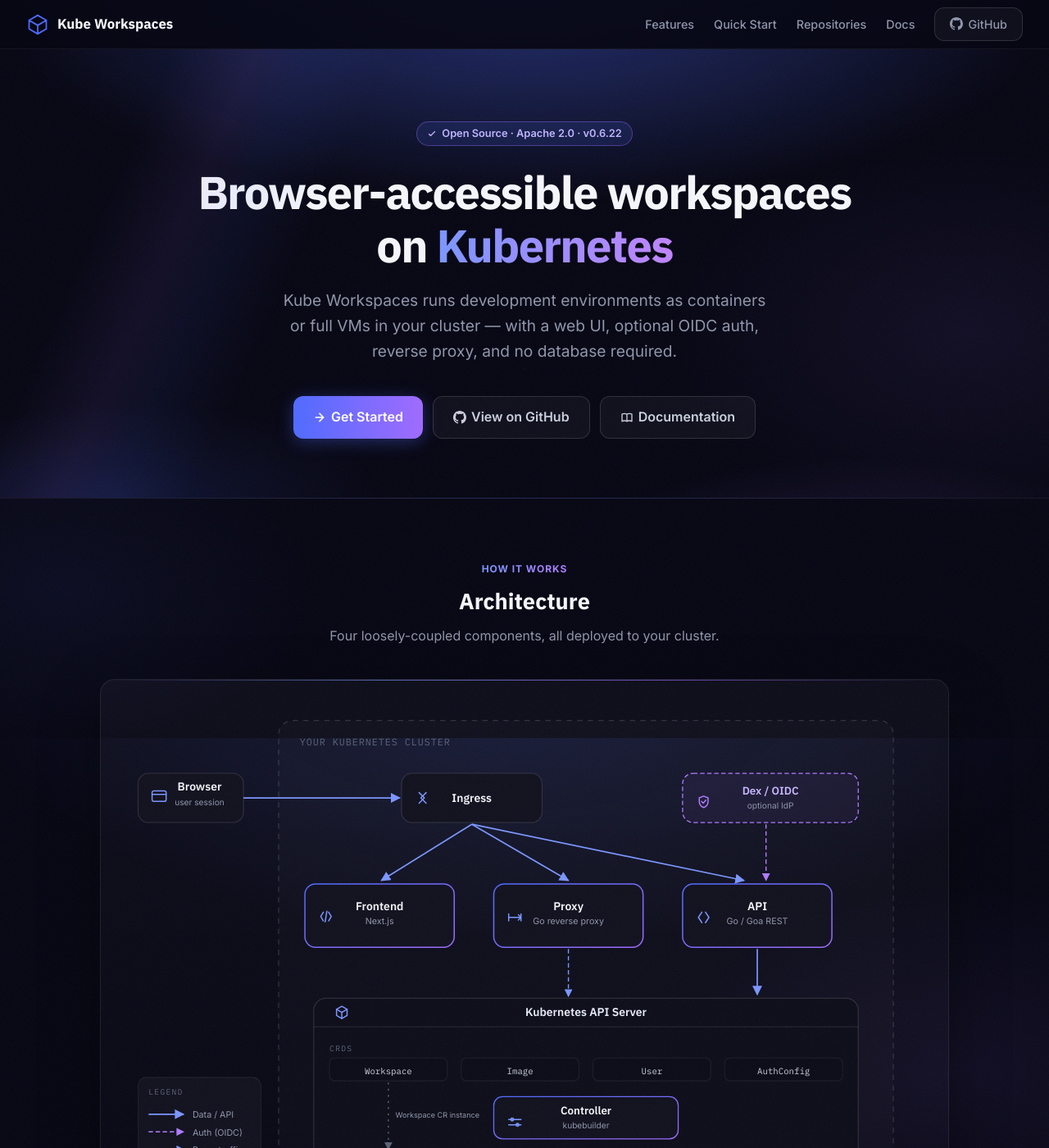
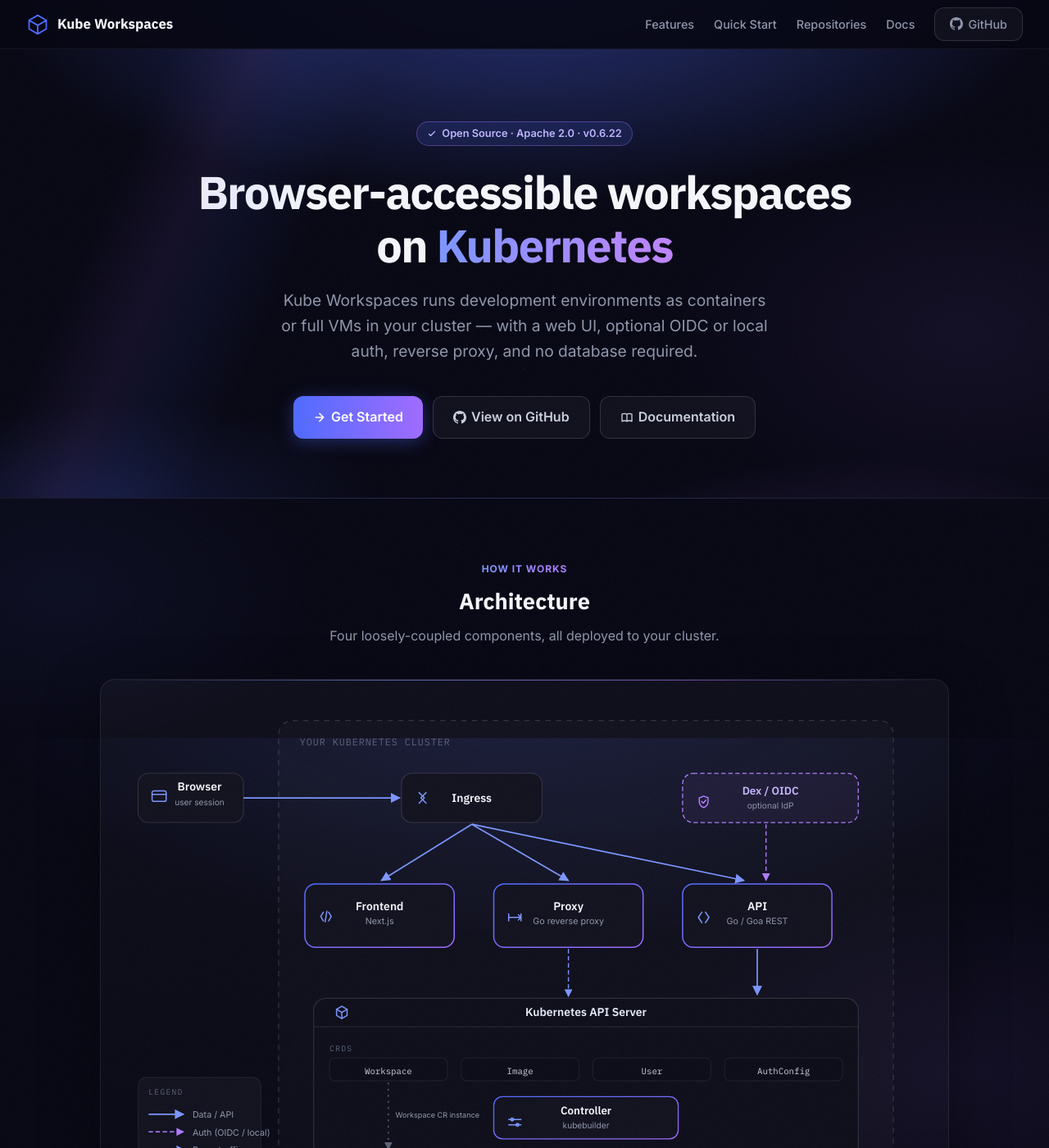
Before and after one commit to kube-workspaces/kube-workspaces.github.io, a Jekyll site: the page built from index.html, in a window 1280 px wide and 1400 px high. Shown: the whole window at 82% size. Built offline with Jekyll 4.4.1, drawn with Linux system fonts in a browser that asks for light colours; some of the changed text lies outside the part shown.

Commit message:
docs: mention local auth alongside OIDC in site copy

```diff
--- a/index.html
+++ b/index.html
@@ -9,7 +9,7 @@
   <title>Kube Workspaces — Cloud-native workspaces for Kubernetes</title>
   <meta name="description" content="Browser-accessible development environments running as pods in your Kubernetes cluster. Open source, no database required." />
   <meta property="og:title" content="Kube Workspaces" />
-  <meta property="og:description" content="Cloud-native workspace platform for Kubernetes. Browser-based dev environments, optional OIDC auth, Helm/Kustomize/ArgoCD deploy." />
+  <meta property="og:description" content="Cloud-native workspace platform for Kubernetes. Browser-based dev environments, optional OIDC or local auth, Helm/Kustomize/ArgoCD deploy." />
   <meta property="og:image" content="https://kube-workspaces.github.io/assets/logo.png" />
   <meta property="og:url" content="https://kubeworkspaces.io" />
   <meta name="twitter:card" content="summary" />
@@ -32,7 +32,7 @@
   <h1>Browser-accessible workspaces<br>on <span>Kubernetes</span></h1>
   <p>
     Kube Workspaces runs development environments as containers or full VMs in
-    your cluster — with a web UI, optional OIDC auth, reverse proxy, and no
+    your cluster — with a web UI, optional OIDC or local auth, reverse proxy, and no
     database required.
   </p>
   <div class="hero-actions">
@@ -92,7 +92,7 @@
         <line x1="32" y1="472" x2="72" y2="472" stroke="#7b96ff" stroke-width="1.6" marker-end="url(#arr)"/>
         <text x="82" y="476" font-size="10" fill="var(--muted)">Data / API</text>
         <line x1="32" y1="492" x2="72" y2="492" stroke="#b07bff" stroke-width="1.3" stroke-dasharray="5 3" marker-end="url(#arr-p)"/>
-        <text x="82" y="496" font-size="10" fill="var(--muted)">Auth (OIDC)</text>
+        <text x="82" y="496" font-size="10" fill="var(--muted)">Auth (OIDC / local)</text>
         <line x1="32" y1="512" x2="72" y2="512" stroke="#7b96ff" stroke-width="1.3" stroke-dasharray="5 3" marker-end="url(#arr)"/>
         <text x="82" y="516" font-size="10" fill="var(--muted)">Proxy traffic</text>
         <line x1="32" y1="532" x2="72" y2="532" stroke="#5b6377" stroke-width="1.4" marker-end="url(#arr-g)"/>
@@ -253,8 +253,8 @@
         <div class="feature-icon">
           <svg xmlns="http://www.w3.org/2000/svg" width="20" height="20" fill="none" viewBox="0 0 24 24" stroke="currentColor" stroke-width="1.5"><path stroke-linecap="round" stroke-linejoin="round" d="M9 12.75L11.25 15 15 9.75m-3-7.036A11.959 11.959 0 013.598 6 11.99 11.99 0 003 9.749c0 5.592 3.824 10.29 9 11.623 5.176-1.332 9-6.03 9-11.622 0-1.31-.21-2.571-.598-3.751h-.152c-3.196 0-6.1-1.248-8.25-3.285z"/></svg>
         </div>
-        <h3>Optional OIDC Auth</h3>
-        <p>Auth is off by default. When enabled, supports Dex, Google, Okta, Auth0, or any OIDC provider.</p>
+        <h3>Flexible Auth: OIDC or Local</h3>
+        <p>Auth is off by default. Use built-in local username/password logins, Dex, Google, Okta, Auth0, or any OIDC provider — or both together.</p>
       </div>
 
       <div class="feature-card">
@@ -404,7 +404,7 @@
   </div>
 
   <p style="margin-top:1.5rem;text-align:center;color:var(--muted);font-size:0.875rem;">
-    See the <a href="https://github.com/kube-workspaces/deploy/blob/main/README.md" style="color:var(--accent-mid);">full deployment guide</a> for production setup, OIDC auth, and ingress configuration.
+    See the <a href="https://github.com/kube-workspaces/deploy/blob/main/README.md" style="color:var(--accent-mid);">full deployment guide</a> for production setup, OIDC or local auth, and ingress configuration.
   </p>
 </section>
 
@@ -430,7 +430,7 @@
           <svg xmlns="http://www.w3.org/2000/svg" width="16" height="16" fill="none" viewBox="0 0 24 24" stroke="currentColor" stroke-width="1.5"><path stroke-linecap="round" stroke-linejoin="round" d="M14.25 9.75L16.5 12l-2.25 2.25m-4.5 0L7.5 12l2.25-2.25M6 20.25h12A2.25 2.25 0 0020.25 18V6A2.25 2.25 0 0018 3.75H6A2.25 2.25 0 003.75 6v12A2.25 2.25 0 006 20.25z"/></svg>
           <h3>api</h3>
         </div>
-        <p>REST API service (Goa v3) — workspace CRUD, volumes, images, OIDC auth, admin endpoints, OpenAPI spec.</p>
+        <p>REST API service (Goa v3) — workspace CRUD, volumes, images, auth (OIDC + local passwords), admin endpoints, OpenAPI spec.</p>
         <span class="repo-lang"><span class="lang-dot" style="background:#00ADD8;"></span>Go</span>
       </a>
 
```
Also changed, not shown: README.md.
